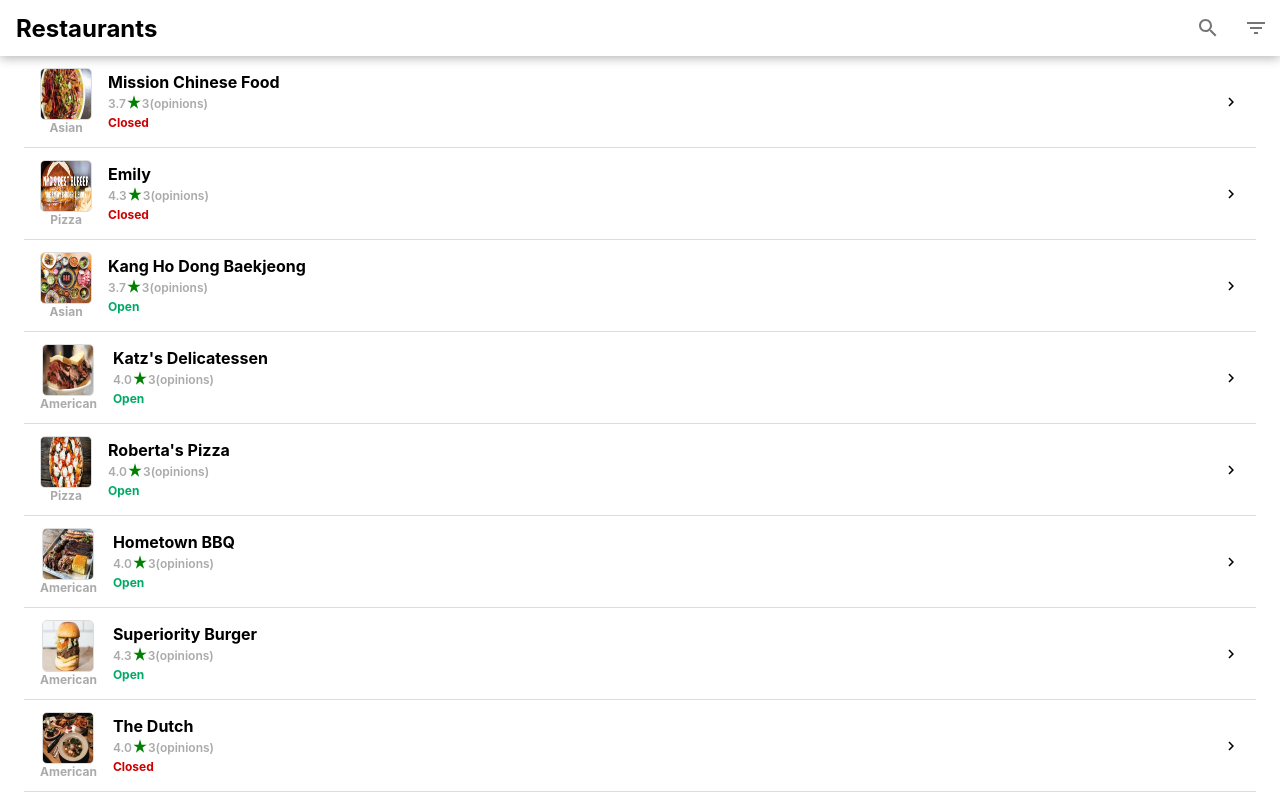
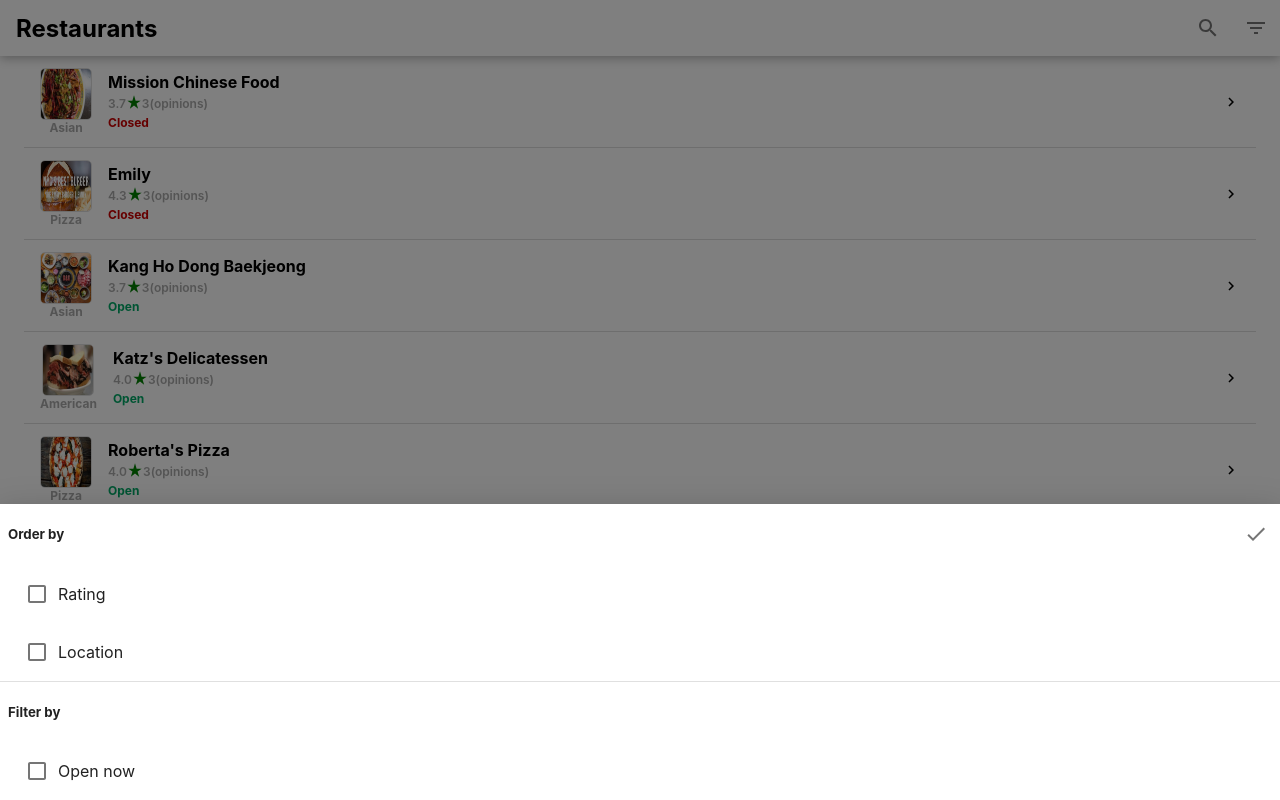
Before and after one commit to DarkCode01/restaurants-finder, a React (Create React App) app: page / in a window 1280 px wide. Both pictures are taken after a click on the button 1256 px from the left and 28 px from the top of the page. Shown: the top 800 px of the page. Built offline with nearby package versions, Linux system fonts and the light colour scheme.

Commit message:
Adding filters

```diff
--- a/src/App.js
+++ b/src/App.js
@@ -4,48 +4,132 @@ import "./App.css";
 import axios from "axios";
 import Appbar from "./components/Appbar";
 import Card from "./components/Card";
-import { Container } from "@material-ui/core";
+import {
+  Container,
+  Drawer,
+  ListItem,
+  Divider,
+  Checkbox,
+  IconButton,
+} from "@material-ui/core";
+import { Done } from "@material-ui/icons";
 function App() {
   const [restaurants, setRestaurants] = useState([]);
   const [filtered, setFiltered] = useState([]);
   const [isLoading, setIsLoading] = useState(true);
-  const [searchText, setSearchText] = useState("");
-  useEffect(async () => {
+  const [drawerIsOpen, setDrawerIsOpen] = useState(false);
+  const [filters, setFilters] = useState({
+    rating: false,
+    location: false,
+    openNow: false,
+  });
+  useEffect(() => {
+    (async function fetch() {
       try {
         const response = await axios.get("api/restaurant-data.json");
         const data = response.data.restaurants;
-      const restaurants = data.map((restaurant) => new Restaurant(restaurant));
+        const restaurants = data.map(
+          (restaurant) => new Restaurant(restaurant)
+        );
 
         setRestaurants(restaurants);
+        setFiltered(restaurants);
       } catch (err) {
         console.log(err);
       }
+      console.log("loading");
+    })();
   }, []);
 
   const onSearch = (event) => {
     const value = event.target.value;
     const words = value.split(" ");
     setFiltered(
-      restaurants.filter((restaurant) =>{
-        for(let word of words){
-          if(restaurant.lowerName.includes(word) && word)
-            return true;
+      restaurants.filter((restaurant) => {
+        if (!value) return true;
+        for (let word of words) {
+          if (restaurant.lowerName.includes(word) && word) return true;
         }
         return false;
       })
     );
-    setSearchText(value);
   };
 
-  const results = searchText != "" ? filtered : restaurants;
+  const toogleDrawer = () => {
+    setDrawerIsOpen(!drawerIsOpen);
+  };
 
   return (
     <div className="App">
-      <Appbar onSearch={onSearch}></Appbar>
+      <Appbar onSearch={onSearch} onFilterClick={toogleDrawer}></Appbar>
       <Container>
-        {results.map((restaurant) => (
+        {filtered.map((restaurant) => (
           <Card restaurant={restaurant} key={restaurant.id}></Card>
         ))}
+
+        <Drawer
+          onClose={() => {
+            setDrawerIsOpen(false);
+          }}
+          anchor="bottom"
+          variant="temporary"
+          open={drawerIsOpen}
+        >
+          <div style={{ display: "flex", justifyContent: "space-between" }}>
+            <h5 style={{ paddingLeft: "8px" }}>Order by</h5>
+            <IconButton
+              onClick={() => {
+                setFiltered(
+                  restaurants
+                    .filter((restaurant) => {
+                      if (filters.openNow && !restaurant.isOpenAtNow) {
+                        return false;
+                      }
+                      return true;
+                    })
+                    .sort((a, b) => {
+                      if (filters.rating) {
+                        return b.rating - a.rating;
+                      }
+                      return 1;
+                    })
+                );
+                setDrawerIsOpen(false);
+              }}
+            >
+              <Done/>
+            </IconButton>
+          </div>
+          <ListItem>
+            <Checkbox
+              checked={filters.rating}
+              onChange={(e, checked) => {
+                setFilters({ ...filters, rating: checked });
+              }}
+            />
+            Rating
+          </ListItem>
+          <ListItem>
+            <Checkbox
+              checked={filters.location}
+              onChange={(e, checked) => {
+                setFilters({ ...filters, location: checked });
+              }}
+            />
+            Location
+          </ListItem>
+          <Divider />
+          <h5 style={{ paddingLeft: "8px" }}>Filter by</h5>
+          <ListItem>
+            <Checkbox
+              checked={filters.openNow}
+              onChange={(e, checked) => {
+                setFilters({ ...filters, openNow: checked });
+              }}
+            />
+            Open now
+          </ListItem>
+        </Drawer>
       </Container>
     </div>
   );
--- a/src/components/Appbar.js
+++ b/src/components/Appbar.js
@@ -3,7 +3,7 @@ import useStyles from "./Appbar.styles";
 import { IconButton, TextField } from "@material-ui/core";
 import { Search, FilterList, Close } from "@material-ui/icons";
 
-export default function Appbar({ onSearch }) {
+export default function Appbar({ onSearch, onFilterClick }) {
   const classes = useStyles();
   const [isSearching, setIsSearching] = useState(false);
 
@@ -27,7 +27,7 @@ export default function Appbar({ onSearch }) {
         <IconButton onClick={handleSearchClick}>
           {isSearching ? <Close /> : <Search />}
         </IconButton>
-        <IconButton>
+        <IconButton onClick={onFilterClick}>
           <FilterList />
         </IconButton>
       </div>
--- a/src/components/Card.js
+++ b/src/components/Card.js
@@ -2,7 +2,7 @@ import React from "react";
 import Star from "../icons/star.svg";
 import Arrow from '../icons/arrow_right.svg';
 import useStyles from "./Card.styles";
-export default function ({ restaurant }) {
+export default function Card({ restaurant }) {
   const classes = useStyles();
   return (
     <li className={classes.card}>
--- a/src/models/Schedule.js
+++ b/src/models/Schedule.js
@@ -22,7 +22,7 @@ export default class Schedule {
         closeAt: new Date(
           (closes[3] === "am" ? tomorrow : today) +
             (closes[3] === "am" || closes[1] === "12"
-              ? closes[1] != "12"? parseInt(closes[1]) : 0
+              ? closes[1] !== "12"? parseInt(closes[1]) : 0
               : 12 + parseInt(closes[1])) *
               3600 *
               1000 +
```
Lines whose indentation alone changed are shown as unchanged.
